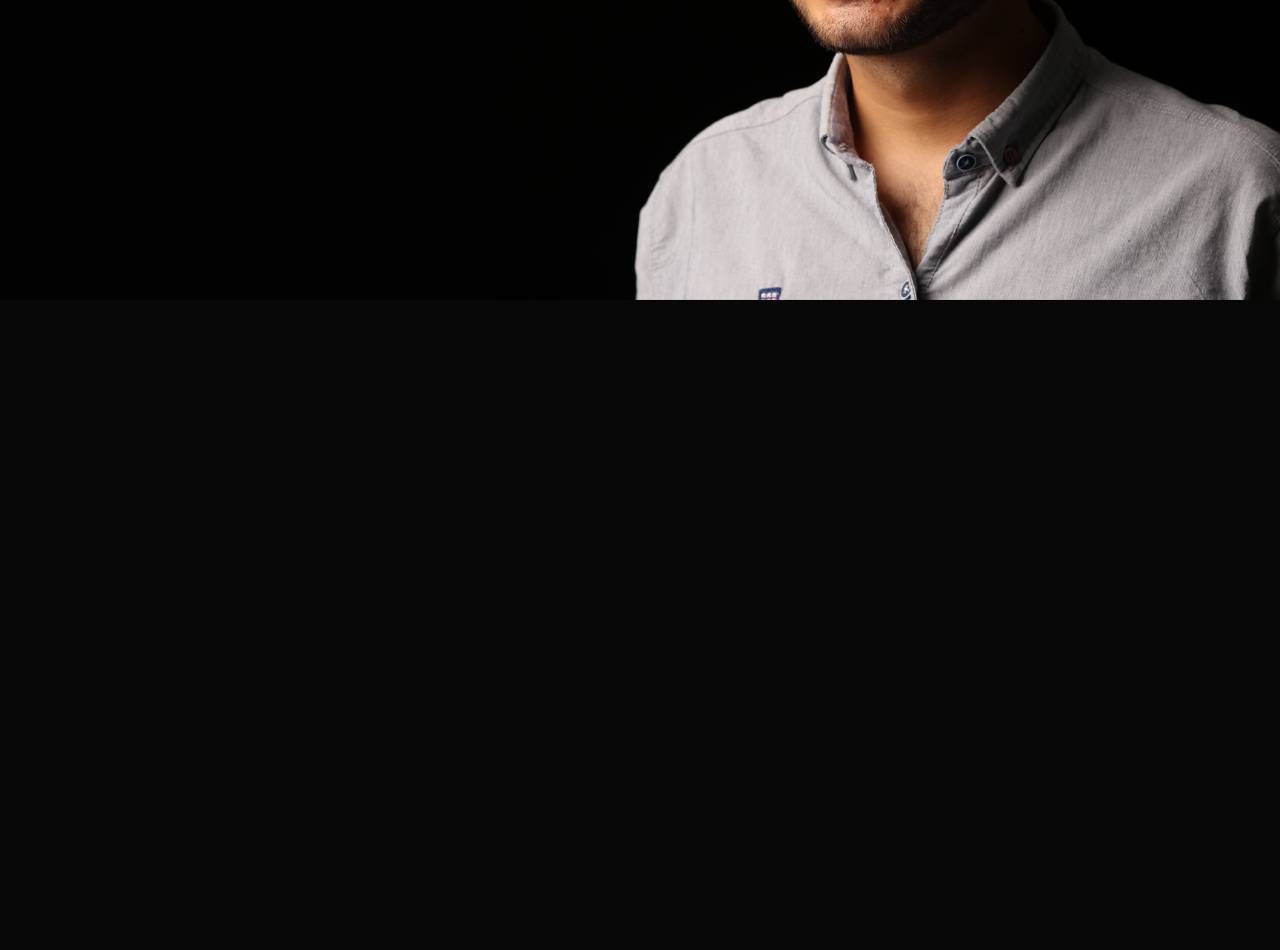
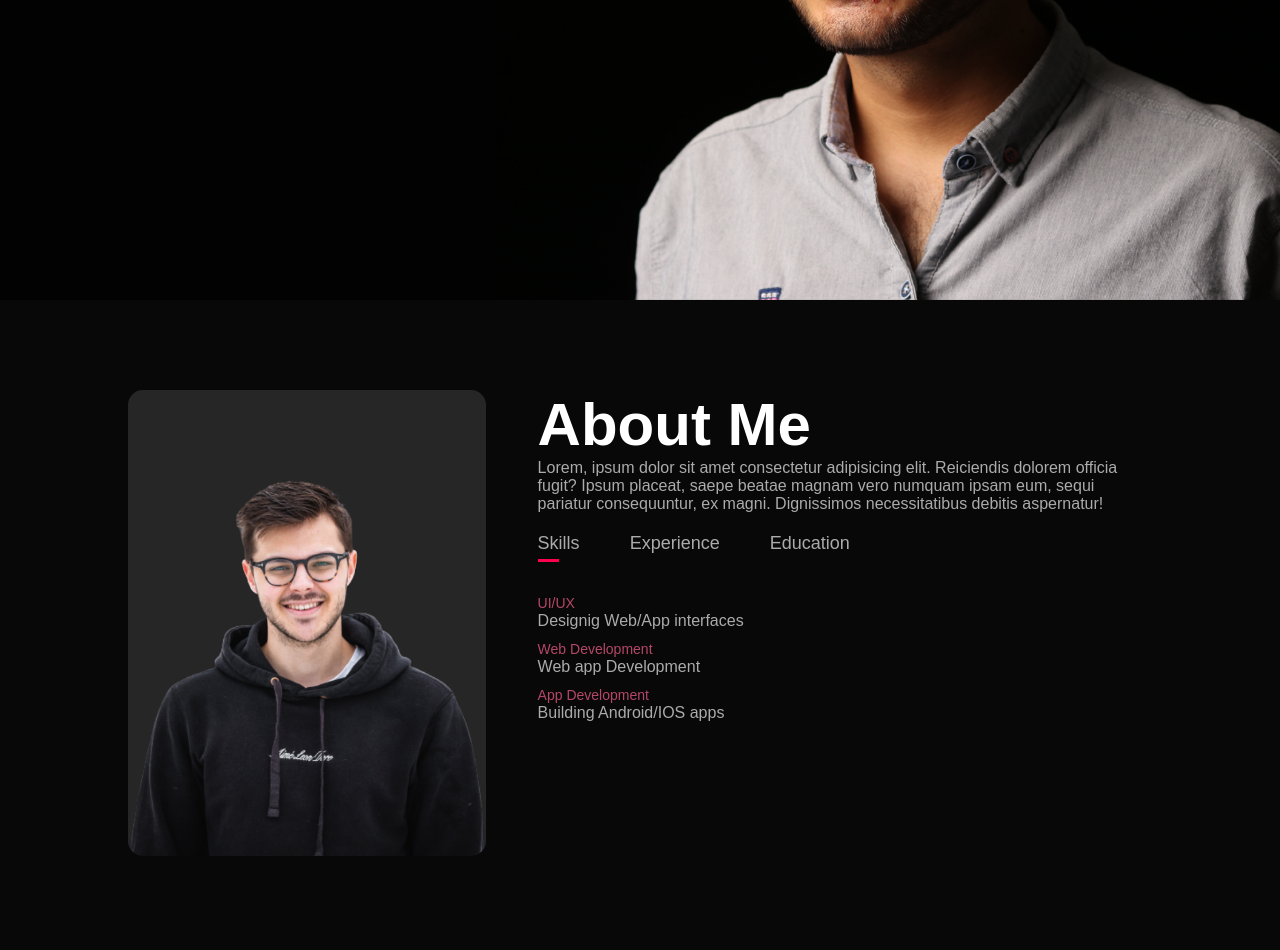
Before and after one commit to Leandro-Pinho/Personal-portfolio, a plain HTML site: page index.html in a window 1280 px wide. Shown: the part 500-1450 px from the top of the page. Before the commit the page ends 800 px from the top, so only its background shows below. Drawn offline with Linux system fonts and the light colour scheme.

Commit message:
Adicionando o About

```diff
--- a/index.html
+++ b/index.html
@@ -1,5 +1,6 @@
 <!DOCTYPE html>
 <html lang="en">
+
 <head>
     <meta charset="UTF-8">
     <meta http-equiv="X-UA-Compatible" content="IE=edge">
@@ -7,6 +8,7 @@
     <title>Personal PortFolio Website</title>
     <link rel="stylesheet" href="style.css">
 </head>
+
 <body>
     <div id="header">
         <div class="container">
@@ -26,8 +28,56 @@
             </div>
         </div>
     </div>
-
+    <!-----------About---------->
+    <div id="about">
+        <div class="container">
+            <div class="row">
+                <div class="about-col-1">
+                    <img src="images/user.png">
+                </div>
+                <div class="about-col-2">
+                    <h1 class="sub-title">About Me</h1>
+                    <p>
+                        Lorem, ipsum dolor sit amet consectetur adipisicing elit.
+                        Reiciendis dolorem officia fugit? Ipsum placeat, saepe
+                        beatae magnam vero numquam ipsam eum, sequi pariatur
+                        consequuntur, ex magni. Dignissimos necessitatibus debitis
+                        aspernatur!
+                    </p>
+                    <div class="tab-titles">
+                        <p class="tab-links active-link" onclick="opentab('skills')">Skills</p>
+                        <p class="tab-links" onclick="opentab('experience')">Experience</p>
+                        <p class="tab-links" onclick="opentab('education')">Education</p>
+                    </div>
+                    <div class="tab-contents active-tab" id="skills">
+                        <ul>
+                            <li><span>UI/UX</span><br>Designig Web/App interfaces</li>
+                            <li><span>Web Development</span><br>Web app Development</li>
+                            <li><span>App Development</span><br>Building Android/IOS apps</li>
+                        </ul>
+                    </div>
+                    <div class="tab-contents" id="experience">
+                        <ul>
+                            <li><span>2021 - Current</span><br>UI/UX Design Training at ET Institute</li>
+                            <li><span>2019 - 2021</span><br>Team lead at StarApp LLC.</li>
+                            <li><span>2017 - 2019</span><br>UI/UX Design Executive at Coin Digital Ltd.</li>
+                            <li><span>2016 - 2017</span><br>Internship at ekart eCommerce.</li>
+                        </ul>
+                    </div>
+                    <div class="tab-contents" id="education">
+                        <ul>
+                            <li><span>2016</span><br>UI/UX Design Training at ET Institute</li>
+                            <li><span>2016</span><br>MBA from MIT Bangalore</li>
+                            <li><span>2014</span><br>BBA from ISM Bangalore</li>
+                        </ul>
+                    </div>
+                </div>
+            </div>
+        </div>
+    </div>
+    <!---------Services-------->
 
     <script src="index.js"></script>
 </body>
+
 </html>
--- a/index.js
+++ b/index.js
@@ -0,0 +1,15 @@
+/* função para altenar os tab-content, fazendo aparecer no mesmo lugar */
+var tablinks = document.getElementsByClassName("tab-links")
+var tabcontents = document.getElementsByClassName("tab-contents")
+
+function opentab(tabname) {
+    for (tablink of tablinks) {
+        tablink.classList.remove("active-link");
+    }
+    for (tabcontent of tabcontents) {
+        tabcontent.classList.remove("active-tab");
+    }
+
+    event.currentTarget.classList.add("active-link");
+    document.getElementById(tabname).classList.add("active-tab")
+}
--- a/style.css
+++ b/style.css
@@ -76,3 +76,81 @@ nav ul li a:hover::after {
 .header-text h1 span {
     color: #ff004f;
 }
+
+/*-----------about------------*/
+#about {
+    padding: 80px 0;
+    color: #ababab;
+}
+
+.row {
+    display: flex;
+    justify-content: space-between;
+    flex-wrap: wrap;
+}
+
+.about-col-1 {
+    flex-basis: 35%;
+}
+
+.about-col-1 img {
+    width: 100%;
+    border-radius: 15px;
+}
+
+.about-col-2 {
+    flex-basis: 60%;
+}
+
+.sub-title {
+    font-size: 60px;
+    font-weight: 600;
+    color: #fff;
+}
+
+.tab-titles {
+    display: flex;
+    margin: 20px 0 40px;
+}
+
+.tab-links {
+    margin-right: 50px;
+    font-size: 18px;
+    font-weight: 500;
+    cursor: pointer;
+    position: relative;
+}
+
+.tab-links::after {
+    content: '';
+    width: 0;
+    height: 3px;
+    background: #ff004f;
+    position: absolute;
+    left: 0;
+    bottom: -8px;
+    transition: 0.5s;
+}
+
+.tab-links.active-link::after {
+    width: 50%;
+}
+
+.tab-contents ul li {
+    list-style: none;
+    margin: 10px 0;
+}
+
+.tab-contents ul li span {
+    color: #b54769;
+    font-size: 14px;
+}
+
+/* animação das links das experience */
+.tab-contents {
+    display: none;
+}
+
+.tab-contents.active-tab {
+    display: block;
+}
```
Also changed, not shown: 1 other file.
